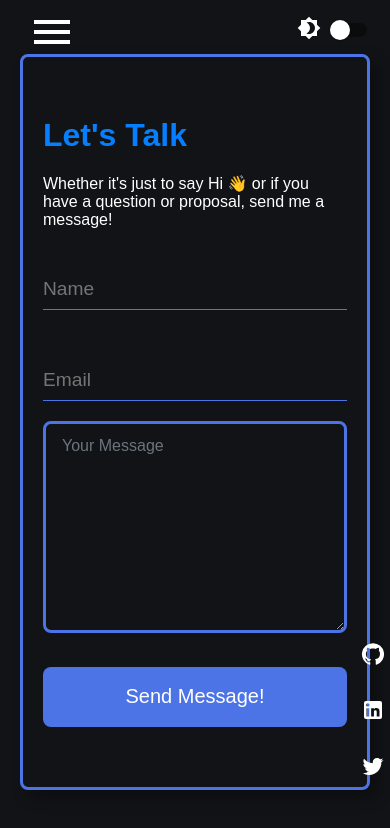
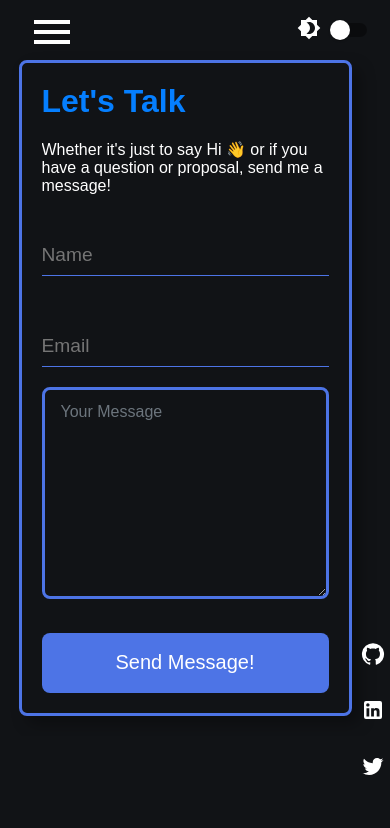
Before and after one commit to Bluefox182/my-portfolio, a React (Create React App) app: page /contact in a window 390 px wide. Shown: the top 828 px of the page. Built offline with nearby package versions, Linux system fonts and the light colour scheme.

Commit message:
change responsive details contact form

```diff
--- a/src/pages/Contact.js
+++ b/src/pages/Contact.js
@@ -98,9 +98,14 @@ const StyledContact = styled.div`
   display: flex;
   justify-content: center;
   align-items: center;
-  // padding-top: 60px;
-  // padding-bottom: 30px;
   overflow: none;
+  @media (max-width: 413px) {
+    // width: 90%;
+    height: 90%;
+    padding-top: 60px;
+    padding-bottom: 20px;
+    padding-right: 20px;
+  }
   @media (min-width: 1201px) {
     padding-top: 0;
     padding-bottom: 0;
@@ -121,8 +126,15 @@ const StyledContact = styled.div`
     border-radius: 0.5rem;
     box-shadow: 0.5rem 0.5rem 1rem rgba(0, 0, 0, 0.3);
     transition: all 0.5s ease-in-out;
+    @media (max-width: 413px) {
+      width: 90%;
+      height: 90%;
+      padding-top: 20px;
+      padding-bottom: 20px;
+      margin: 0;
+    }
 
-    @media (max-width: 479px) {
+    @media (min-width: 414px) and (max-width: 479px) {
       margin: 0 20px;
     }
     @media (min-width: 480px) and (max-width: 768px) {
```
